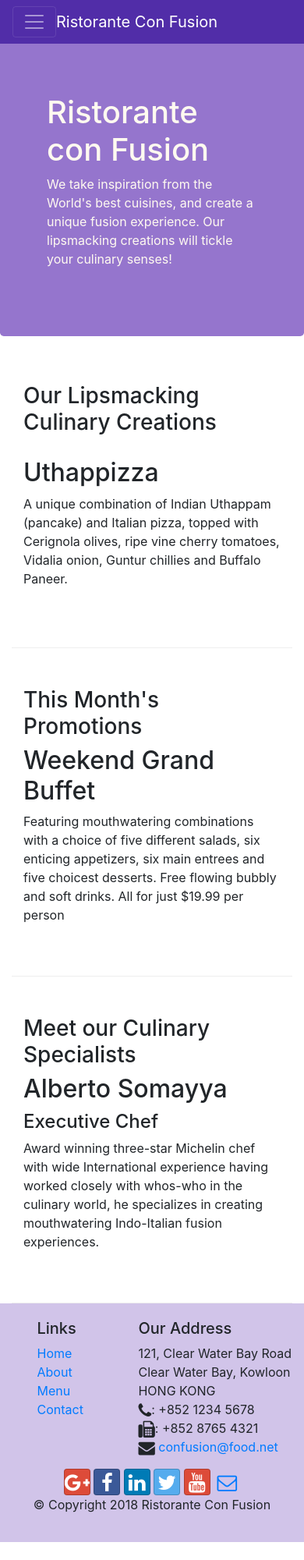
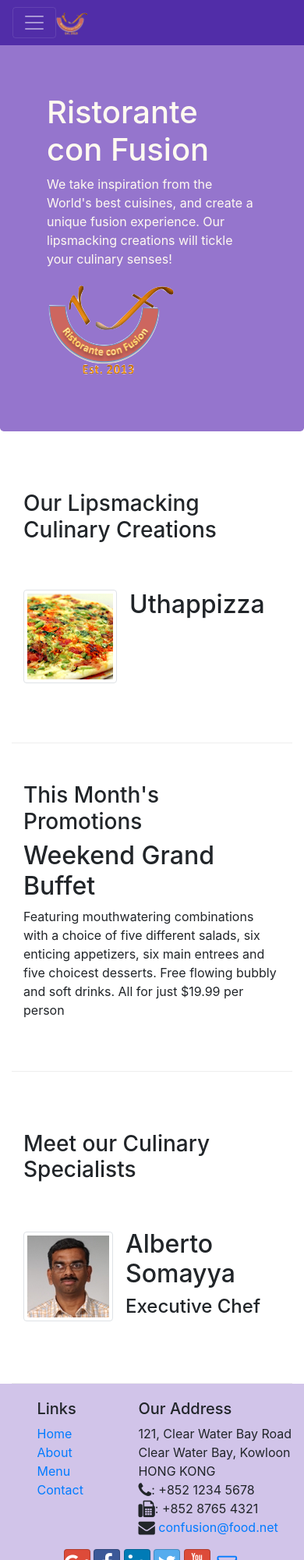
Before and after one commit to adarshRaj7/conFusion, a website: page index.html in a window 390 px wide. Shown: the top 2000 px of the page at 78% size. Before the commit the page ends 1977 px from the top, so only its background shows below. Drawn offline with nearby package versions, Linux system fonts and the light colour scheme.

Commit message:
Images and Media

```diff
--- a/index.html
+++ b/index.html
@@ -19,7 +19,7 @@
             <button class="navbar-toggler" type="button" data-toggle="collapse" data-target="#Navbar">
                 <span class="navbar-toggler-icon"></span>
             </button>
-            <a class="navbar-brand mr-auto" href="#">Ristorante Con Fusion</a>
+            <a class="navbar-brand mr-auto" href="#"><img src="/img/logo.png" height="30" width="41" alt=""></a>
             <div class="collapse navbar-collapse" id="Navbar">
                 <ul class="navbar-nav mr-auto">
                     <li class="nav-item"><a class="nav-link active" href="#"><span class="fa fa-home fa-lg"></span> Home</a></li>
@@ -34,10 +34,12 @@
         <div class="container">
             <div class="row row-header">
                 <div class="col-12 col-sm-6">
-                    <h1>Ristorante con Fusion</h1>
-                    <p>We take inspiration from the World's best cuisines, and create a unique fusion experience. Our lipsmacking creations will tickle your culinary senses!</p>
+                        <h1>Ristorante con Fusion</h1>
+                        <p>We take inspiration from the World's best cuisines, and create a unique fusion experience. Our lipsmacking creations will tickle your culinary senses!</p>
+
                 </div>
-                <div class="col-12 col-sm">
+                <div class="col-12 col-sm align-self-center">
+                    <img src="/img/logo.png" class="img-fluid" alt="">
                 </div>
             </div>
         </div>
@@ -49,8 +51,13 @@
                 <h3>Our Lipsmacking Culinary Creations</h3>
             </div>
             <div class="col col-sm order-sm-first col-md">
-                <h2>Uthappizza</h2>
-                <p>A unique combination of Indian Uthappam (pancake) and Italian pizza, topped with Cerignola olives, ripe vine cherry tomatoes, Vidalia onion, Guntur chillies and Buffalo Paneer.</p>
+                <div class="media">
+                    <img src="./img/uthappizza.png" class="d-flex mr-3 img-thumbnail align-self-center" alt="Uthappizza">
+                    <div class="media-body">
+                        <h2 class="mt-0">Uthappizza</h2>
+                        <p class="d-none d-sm-block">A unique combination of Indian Uthappam (pancake) and Italian pizza, topped with Cerignola olives, ripe vine cherry tomatoes, Vidalia onion, Guntur chillies and Buffalo Paneer.</p>
+                    </div>
+                </div>
             </div>
         </div>
 
@@ -70,9 +77,14 @@
                 <h3>Meet our Culinary Specialists</h3>
             </div>
             <div class="col col-sm order-sm-first col-md">
-                <h2>Alberto Somayya</h2>
-                <h4>Executive Chef</h4>
-                <p>Award winning three-star Michelin chef with wide International experience having worked closely with whos-who in the culinary world, he specializes in creating mouthwatering Indo-Italian fusion experiences. </p>
+                <div class="media">
+                    <img src="./img/alberto.png" class="img-thumbnail mr-3 d-flex align-self-center" alt="Alberto">
+                    <div class="media-body">
+                        <h2 class="mt-0">Alberto Somayya</h2>
+                        <h4>Executive Chef</h4>
+                        <p class="d-none d-sm-block">Award winning three-star Michelin chef with wide International experience having worked closely with whos-who in the culinary world, he specializes in creating mouthwatering Indo-Italian fusion experiences. </p>
+                    </div>
+                </div>
             </div>
         </div>
     </div>
```
Also changed, not shown: aboutus.html (+4 -3 lines), contactus.html (+3 -2 lines), img/alberto.png (added), img/buffet.png (added), img/logo.png (added), img/uthappizza.png (added), 1 other file.
